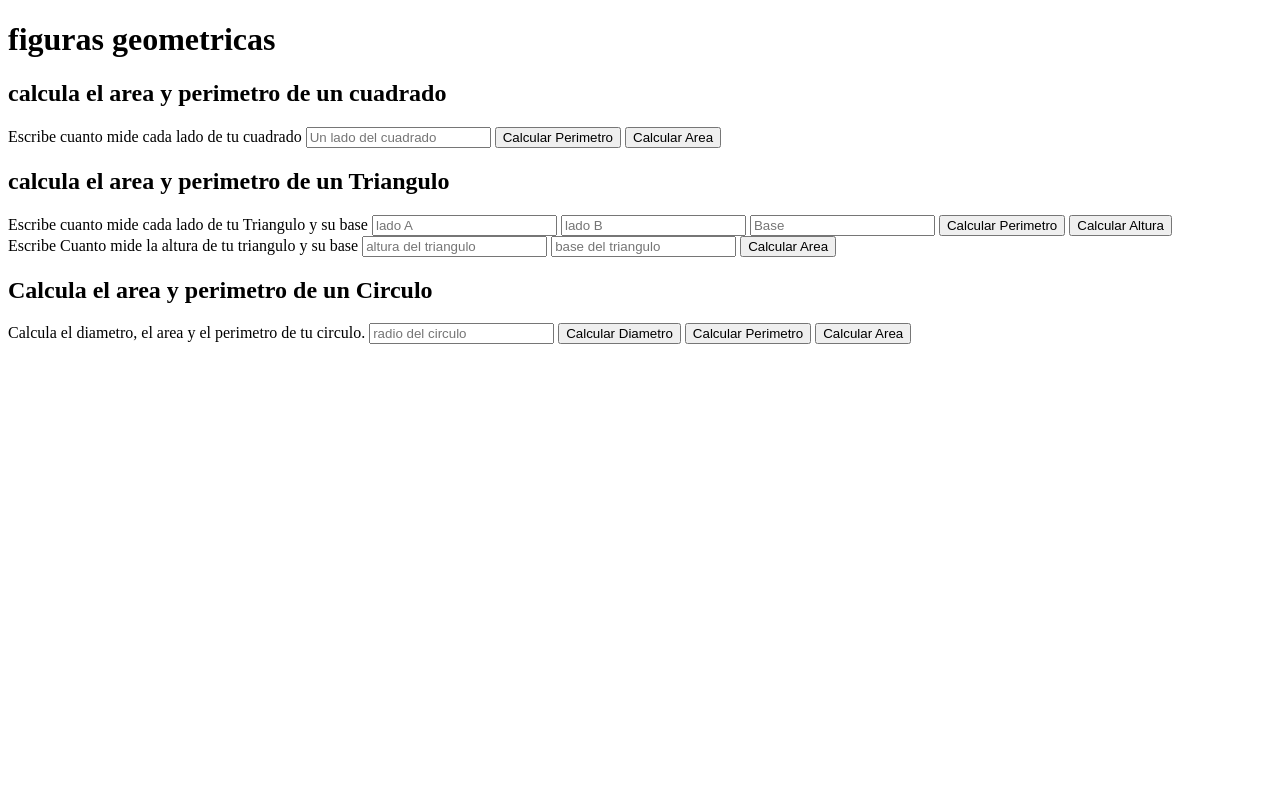
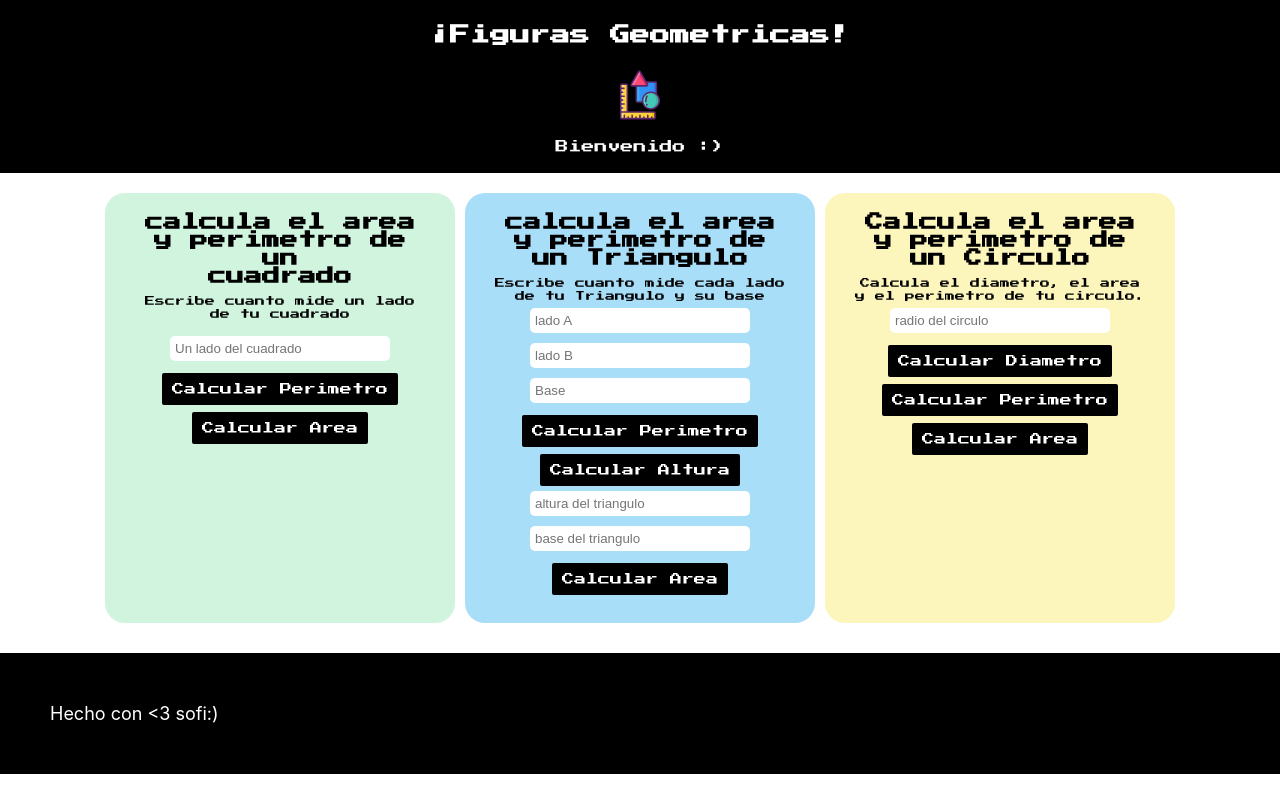
Before and after one commit to Sofia-boo/js-repositorio, a plain HTML site: page index.html in a window 1280 px wide. Drawn offline with Linux system fonts and the light colour scheme.

Commit message:
Terminee!

```diff
--- a/index.css
+++ b/index.css
@@ -0,0 +1,127 @@
+:root{
+    --pink-color:#ff99c8;
+    --soft-yellow-color:#fcf6bd;
+    --soft-green-color:#d0f4de;
+    --soft-blue-color:#a9def9;
+    --soft-purple-color:#e4c1f9;
+    --text-color:rgb(255, 255, 255);
+}
+*{
+    box-sizing: border-box;
+    margin: 0;
+    padding: 0;
+}
+html{
+    font-size: 62.5%;
+    font-family: -apple-system, BlinkMacSystemFont, 'Segoe UI', Roboto, Oxygen, Ubuntu, Cantarell, 'Open Sans', 'Helvetica Neue', sans-serif;
+}
+header{
+    text-align: center;
+    padding-top: 2rem;
+    padding-bottom: 2rem;
+    margin-bottom: 2rem;
+    color: var(--text-color);
+    background-color:rgb(0, 0, 0);
+    font-family: 'Press Start 2P', cursive;
+}
+header h1{
+    line-height: 3rem;
+}
+header img{
+    height: 5rem;
+    margin:2rem;
+}
+header p{
+    font-size: 1.3rem;
+    color: rgb(255, 255, 255);
+}
+
+section{
+    display: flex;
+    flex-wrap:wrap;
+    text-align: center;
+ align-items: center;
+ margin: 0 auto;
+ justify-content: center;
+ font-family:  'Press Start 2P', cursive;
+}
+.formularioCuadrado{
+    background-color: var(--soft-green-color);
+    height: 43rem;
+    min-height: 23rem;
+max-width: 35rem;
+    min-width: 35rem;
+ margin-bottom: 3rem;
+    padding:0rem 3rem ;
+    border-radius: 2rem;
+}
+.formularioCuadrado h2{
+font-size: 1.8rem;
+color: black;
+padding-top: 2rem;
+}
+main p{
+    font-size: 1rem;
+    margin-top: 1rem;
+    line-height: 1.3rem;
+}
+
+.formularioTriangulo{
+    background-color: var(--soft-blue-color);
+    height: 43rem;
+    min-height: 23rem;
+max-width: 35rem;
+    min-width: 35rem;
+margin-left: 1rem;
+    padding:0rem 3rem;
+    border-radius: 2rem;
+    margin-bottom: 3rem;
+}
+.formularioTriangulo h2{
+font-size: 1.8rem;
+color: black;
+padding-top: 2rem;
+}
+input{
+    width: 22rem;
+    height: 2.5rem;
+border-radius: 0.5rem;
+border: 0px;
+    margin: 0.5rem;
+padding-left: 0.5rem;
+outline: none;
+}
+.formularioCirculo{
+    background-color: var(--soft-yellow-color);
+    height: 43rem;
+    min-height: 23rem;
+max-width: 35rem;
+    min-width: 35rem;
+margin-left: 1rem;
+    padding:0rem 3rem;
+    border-radius: 2rem;
+    margin-bottom: 3rem;
+}
+.formularioCirculo h2{
+font-size: 1.8rem;
+color: black;
+padding-top: 2rem;
+}
+button{
+    font-size: 1.2rem;
+    background-color: black;
+    border: 0;
+    border-radius: 0.2rem;
+    margin-top: 0.7rem;
+    font-family: 'Press Start 2P', cursive;
+    color: white;
+    padding: 1rem;
+
+}
+footer{
+    background-color: black;
+    padding: 5rem;
+    font-size: 1.8rem;
+    color: white;
+    font-size:  'Press Start 2P', cursive;
+}
--- a/index.html
+++ b/index.html
@@ -6,20 +6,26 @@
     <meta name="viewport" content="width=device-width, initial-scale=1.0">
     <title>figuras curso de js</title>
     <link rel="stylesheet" href="index.css">
+    <link rel="preconnect" href="https://fonts.googleapis.com">
+<link rel="preconnect" href="https://fonts.gstatic.com" crossorigin>
+<link href="https://fonts.googleapis.com/css2?family=Press+Start+2P&display=swap" rel="stylesheet">
 </head>
 <body>
     <script src="index.js"></script>
   <header>
-      <h1>figuras geometricas</h1>
+      <h1>¡Figuras Geometricas!</h1>
+      <img src="./icon/geometry.svg" alt="Icono, imagen sobre geometria.">
+      <p>Bienvenido :)</p>
   </header>
   <main>
-      <section class="formularioCuadrado">
-          <h2>calcula el area y perimetro de un cuadrado</h2>
+    <section>
+      <div class="formularioCuadrado">
+          <h2>calcula el area y perimetro de un <br> cuadrado</h2>
           <form>
               <label for="InputCuadrado">
-Escribe cuanto mide cada lado de tu cuadrado
-              </label>
-              <input type="number" id="InputCuadrado" placeholder="Un lado del cuadrado">
+<p>Escribe cuanto mide un lado de tu cuadrado</p>
+              </label><br>
+              <input type="number" id="InputCuadrado" placeholder="Un lado del cuadrado"> <br>
               <button type="button" onclick="calcularPerimetroCuadrado()">
                   Calcular Perimetro
               </button>
@@ -27,13 +33,13 @@ Escribe cuanto mide cada lado de tu cuadrado
                   Calcular Area
               </button>
           </form>
-      </section>
+      </div>
 
-      <section class="formularioTriangualo">
+      <div class="formularioTriangulo">
         <h2>calcula el area y perimetro de un Triangulo</h2>
         <form>
             <label for="InputTriangulo">
-Escribe cuanto mide cada lado de tu Triangulo y su base
+<p>Escribe cuanto mide cada lado de tu Triangulo y su base</p>
             </label>
             <input type="number" id="InputTriangulo" placeholder="lado A">
             <input type="number" id="InputTriangulo2" placeholder="lado B">
@@ -46,7 +52,7 @@ Escribe cuanto mide cada lado de tu Triangulo y su base
                 </button>
             <br>
 
-            <label for="InputTriangulo2"> Escribe Cuanto mide la altura de tu triangulo y su base </label>
+            <label for="InputTriangulo2"> </label>
             <input type="number" id="InputTriangulo4" placeholder="altura del triangulo">
             <input type="number" id="InputTriangulo5" placeholder="base del triangulo">
             <button type="button" onclick="calcularAreaTriangulo()">
@@ -54,12 +60,12 @@ Escribe cuanto mide cada lado de tu Triangulo y su base
             </button><br>
 
         </form>
-    </section>
-    <section>
+    </div>
+    <div class="formularioCirculo">
         <h2>Calcula el area y perimetro de un Circulo</h2>
         <form>
         <label for="formularioCirculo">
-            Calcula el diametro, el area y el perimetro de tu circulo.
+       <p>Calcula el diametro, el area y el perimetro de tu circulo.</p>
         </label>
         <input type="number" id="InputCirculo" placeholder="radio del circulo">
         <button type="button" onclick="calcularDiametroCirculo()">
@@ -72,7 +78,11 @@ Escribe cuanto mide cada lado de tu Triangulo y su base
     Calcular Area
 </button>
     </form>
+    </div>
     </section>
   </main>
+  <footer>
+      <p>Hecho con <3 sofi:) </p>
+  </footer>
 </body>
 </html>
--- a/index.js
+++ b/index.js
@@ -92,5 +92,5 @@ function calcularAreaCirculo(){
     const input = document.getElementById("InputCirculo");
     const value = Number(input.value)
     const area = areaCirculo(value)
-    alert (area.toFixed(2))
+ alert(area.toFixed(2))
 }
```
Also changed, not shown: icon/geometry.svg (added), icon/shapes (1).svg (added).
